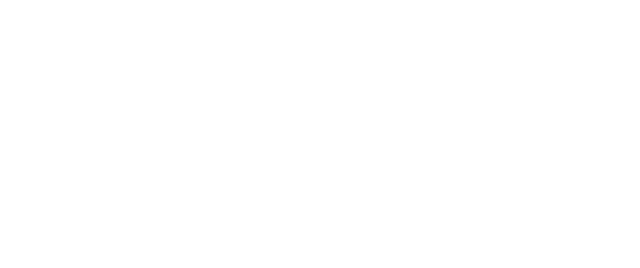
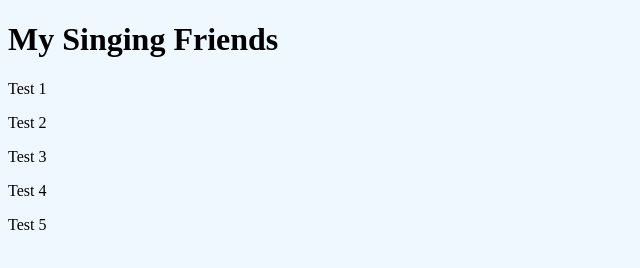
Before and after one commit to mitchgams/99Lines1, a plain HTML site: page index.html in a window 1280 px wide. Shown: the whole page, without its empty margins (0-640 px from the left). Drawn offline with Linux system fonts and the light colour scheme.

Commit message:
added styling css

```diff
--- a/index.html
+++ b/index.html
@@ -1,7 +1,18 @@
 <!DOCTYPE html>
 <html>
 <head>
-    <title>99 LINES</title>
+    <title>99 Lines of Code in The File</title>
+    <link rel="stylesheet" href="style.css">
 </head>
-
+<body>
+    <h1>My Singing Friends</h1>
+    <div class="friend">
+        <p>Test 1</p>
+        <p>Test 2</p>
+        <p>Test 3</p>
+        <p>Test 4</p>
+        <p>Test 5</p>
+    </div>
+</body>
+<script src="app.js"></script>
 </html>
--- /dev/null
+++ b/style.css
@@ -0,0 +1,3 @@
+body {
+    background-color: aliceblue;
+}
```
